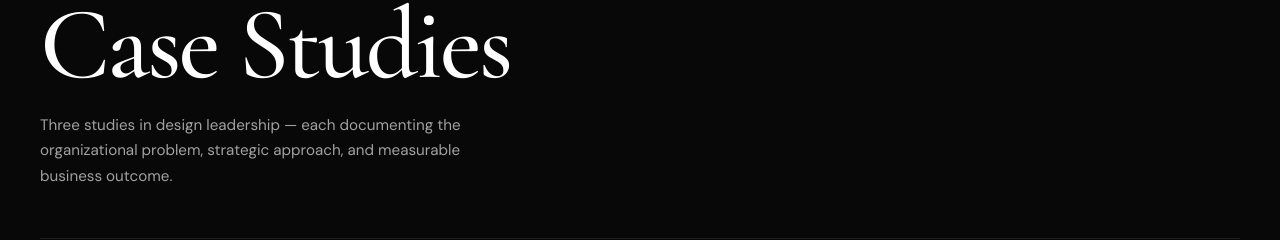
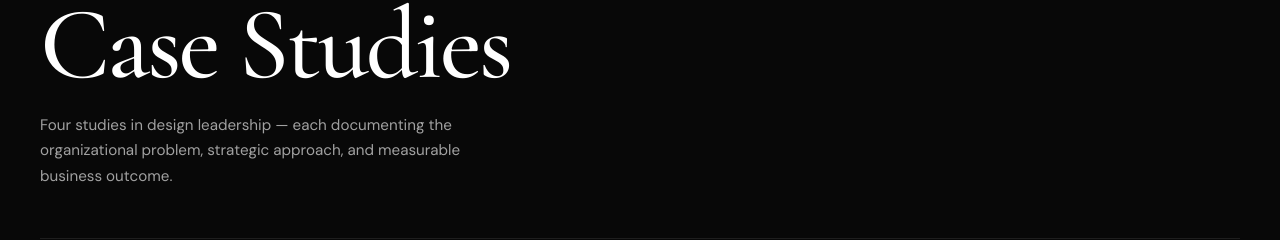
Before and after one commit to tangiblethinking/Appprotoneov002, a React (Vite) app: page / in a window 1280 px wide. Both pictures are taken after a click on the button "VIEW WORK →". Shown: the part 157-397 px from the top of the page. Built offline with nearby package versions, Linux system fonts and the light colour scheme.

Commit message:
Update Work page description to reflect 4 case studies

```diff
--- a/src/pages/Work.jsx
+++ b/src/pages/Work.jsx
@@ -18,7 +18,7 @@
               Case Studies
             </h1>
             <p style={{ fontSize: '0.95rem', color: 'rgba(255,255,255,0.62)', maxWidth: 480, lineHeight: 1.7 }}>
-              Three studies in design leadership — each documenting the organizational problem, strategic approach, and measurable business outcome.
+              Four studies in design leadership — each documenting the organizational problem, strategic approach, and measurable business outcome.
             </p>
           </FadeUp>
         </div>
```
